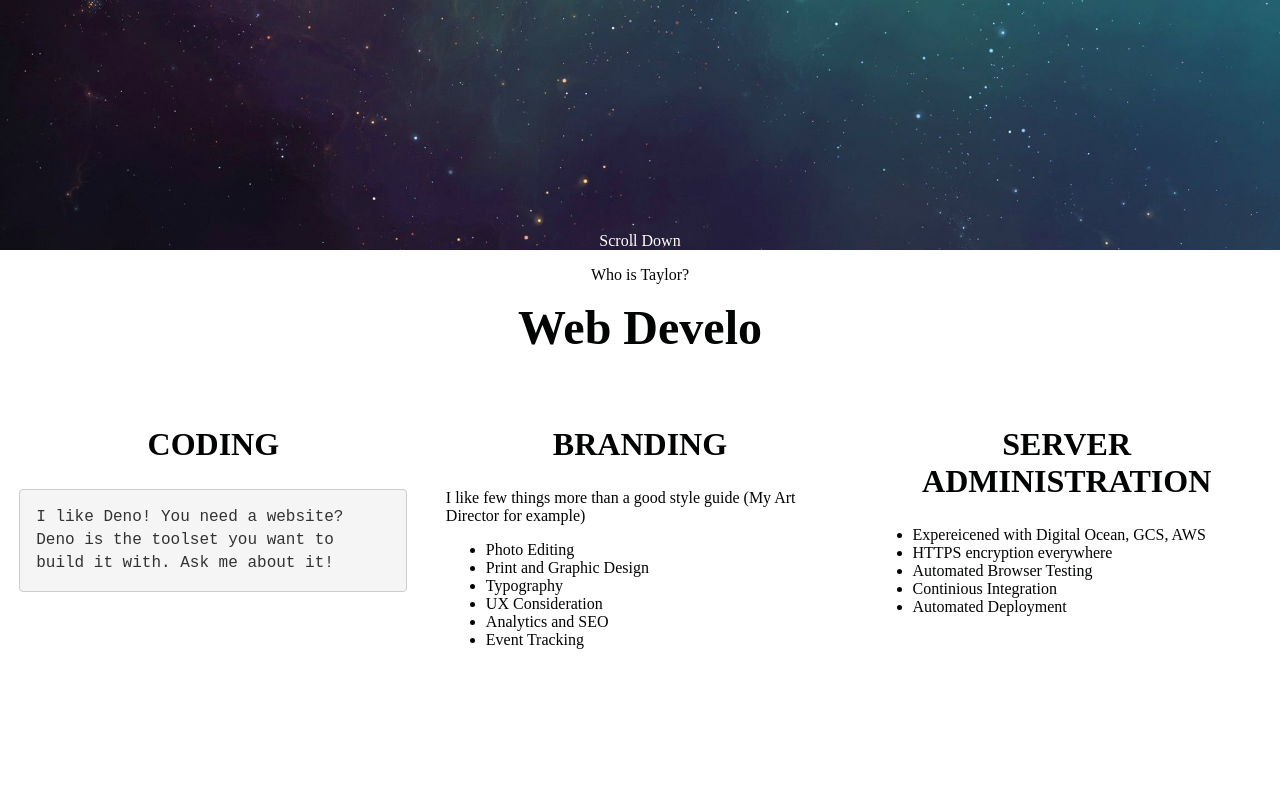
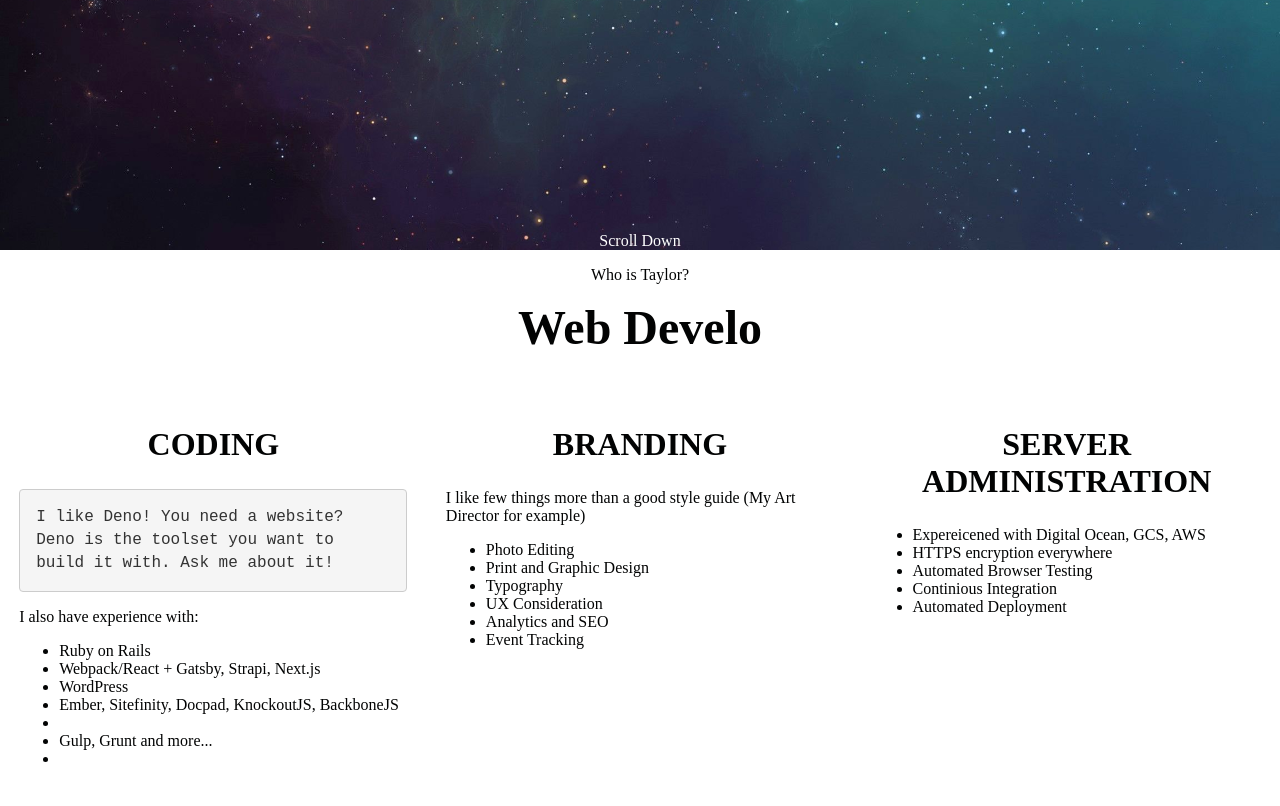
Before and after one commit to Hyprtxt/hyprtxt.dev, a plain HTML site: page index.html in a window 1280 px wide. Shown: the part 550-1356 px from the top of the page. Drawn offline with Linux system fonts and the light colour scheme.

Commit message:
Update index.html

```diff
--- a/index.html
+++ b/index.html
@@ -123,6 +123,14 @@
     <div class="third">
       <h2><i class="i i-terminal"></i> Coding <i class="i i-code"></i></h2>
       <pre>I like Deno! You need a website? Deno is the toolset you want to build it with. Ask me about it!</pre>
+      <p>I also have experience with:
+      <ul>
+        <li>Ruby on Rails</li>
+        <li>Webpack/React + Gatsby, Strapi, Next.js</li>
+        <li>WordPress</li>
+        <li>Ember, Sitefinity, Docpad, KnockoutJS, BackboneJS<li>
+        <li>Gulp, Grunt and more...<li>
+      </ul>
     </div>
     <div class="third">
       <h2><i class="i i-scissors i-flip-horizontal"></i> Branding <i class="i i-scissors"></i></h2>
```
